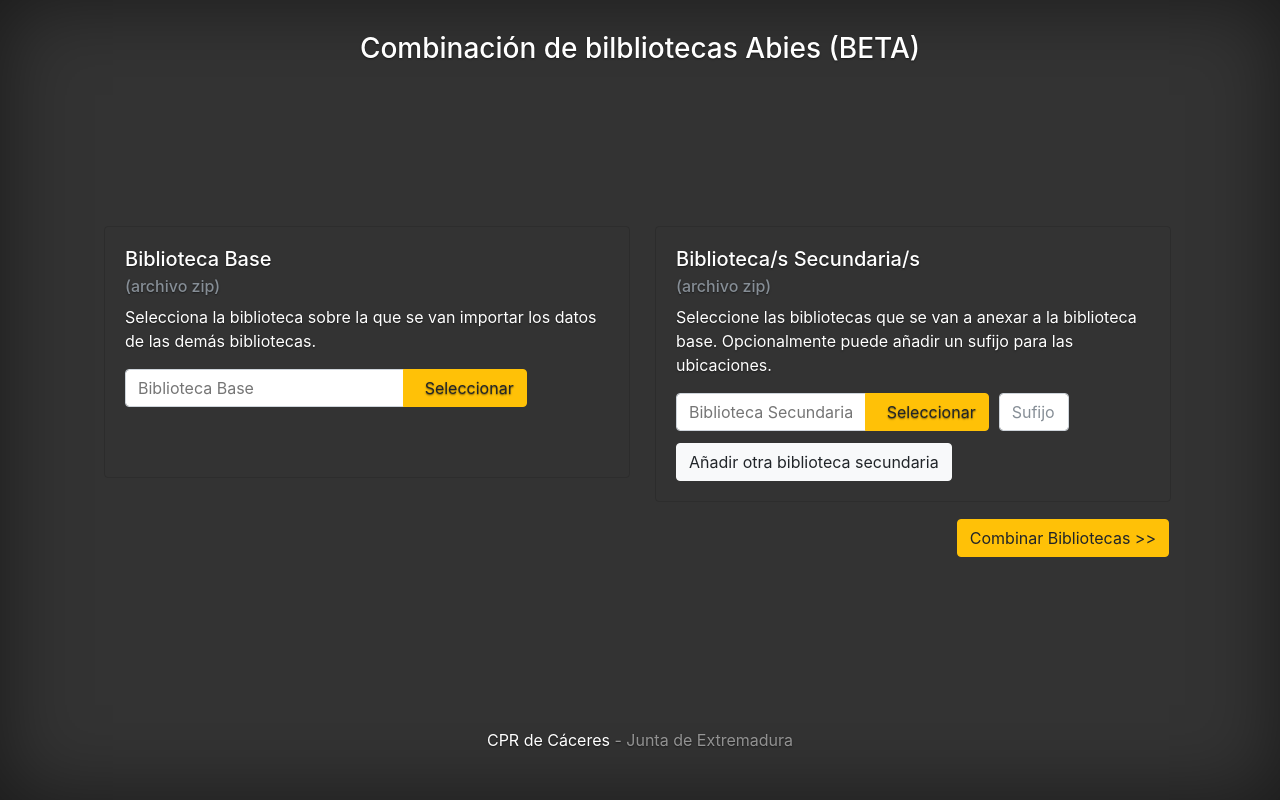
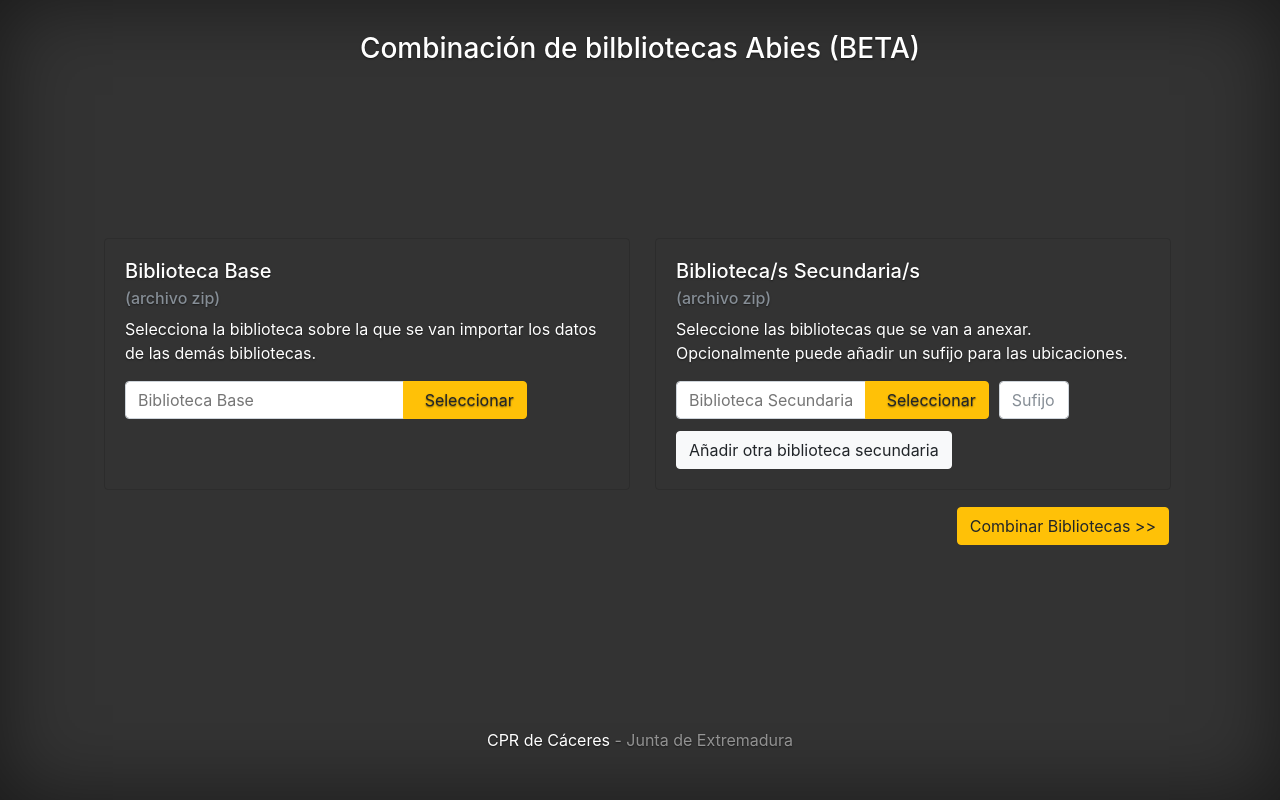
Before and after one commit to jjbachiller/AbiesMerger, a Django app: page / in a window 1280 px wide. Run offline with Django 3.2, Linux system fonts and the light colour scheme; some libraries are stand-ins or nearby versions.

Commit message:
cambiado texto de bibliotecas secundarias

```diff
--- a/fileManager/templates/home.html
+++ b/fileManager/templates/home.html
@@ -31,7 +31,7 @@
         <div class="card-body">
           <h5 class="card-title">Biblioteca/s Secundaria/s</h5>
           <h6 class="card-subtitle mb-2 text-muted"> (archivo zip) </h6>
-          <p class="card-text">Seleccione las bibliotecas que se van a anexar a la biblioteca base. Opcionalmente puede añadir un sufijo para las ubicaciones.</p>
+          <p class="card-text">Seleccione las bibliotecas que se van a anexar. Opcionalmente puede añadir un sufijo para las ubicaciones.</p>
           <div id="secondary-libraries-fields">
             <div class="form-row bsecundaria-block" style="margin-bottom: 12px;">
               <div class="col-md-8">
```
